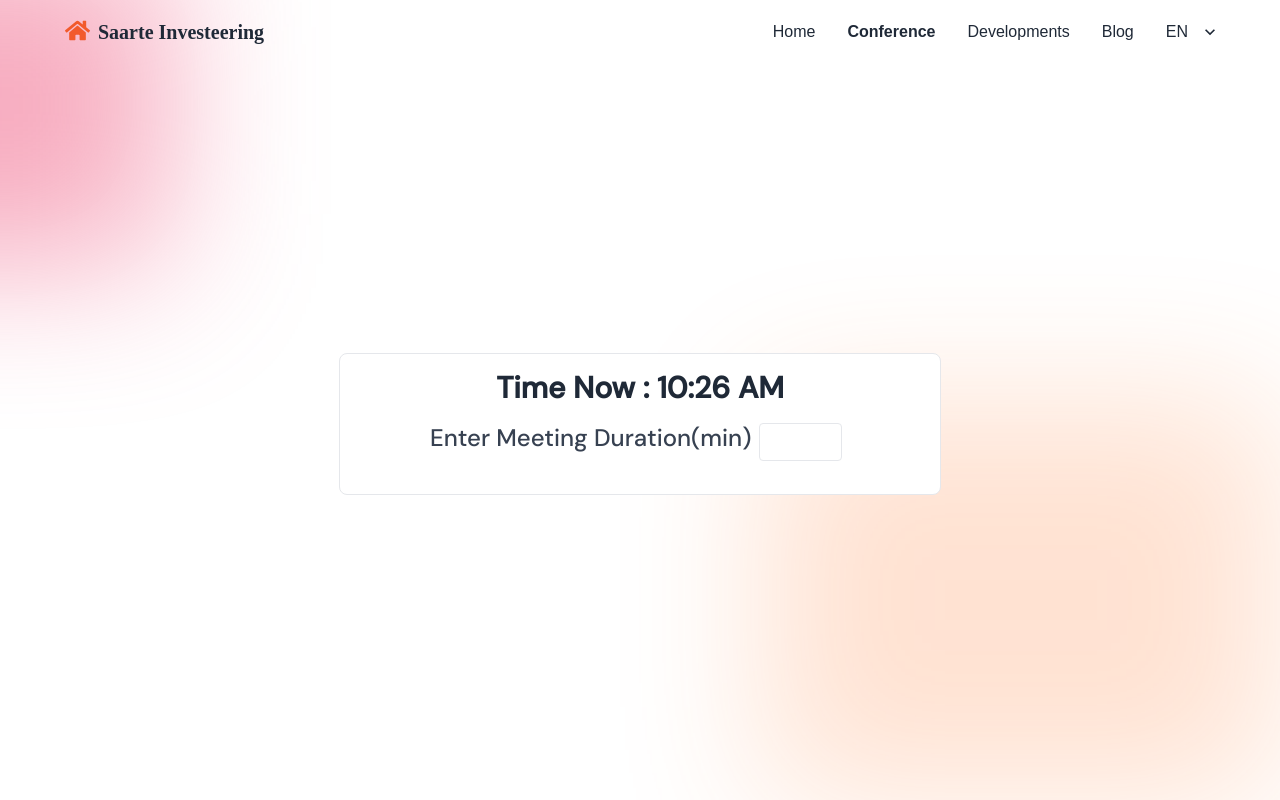
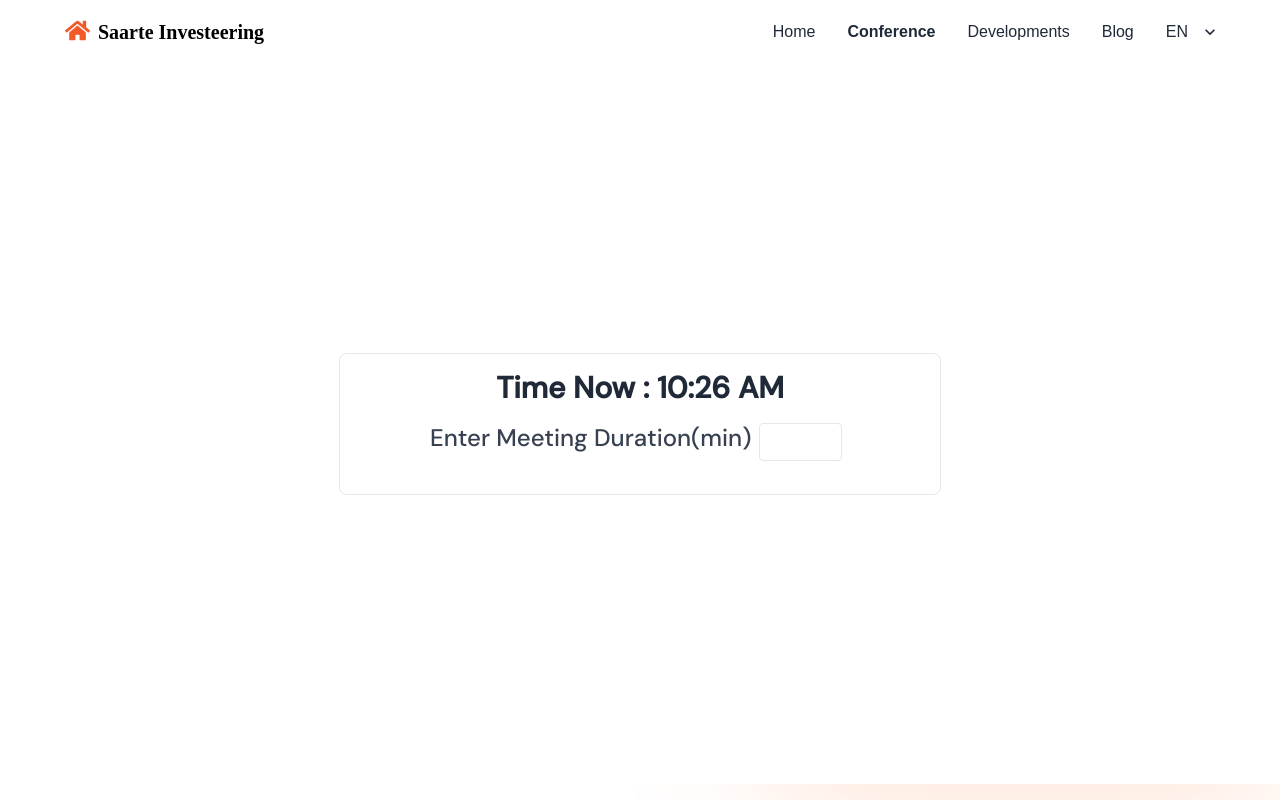
Before and after one commit to Noor-26/nextjs-conference-booking, a Next.js app: page / in a window 1280 px wide. Built offline with nearby package versions, Linux system fonts and the light colour scheme; a web font is replaced by a local one.

Commit message:
background color and font color changed

```diff
--- a/src/app/components/Navber.tsx
+++ b/src/app/components/Navber.tsx
@@ -25,7 +25,7 @@ const Navber = () => {
       </ul>
     </div>
   <div className="flex flex-nowrap">
-    <a className="btn btn-ghost nav_head_font  items-center normal-case text-xl"><FaHome className='mx-2 text-[#F25A2C] relative bottom-[2px] text-[25px]'/>Saarte Investeering</a>
+    <a className="btn btn-ghost nav_head_font  items-center normal-case text-xl text-black"><FaHome className='mx-2 text-[#F25A2C] relative bottom-[2px] text-[25px] '/>Saarte Investeering</a>
   </div>
   </div>
   <div className=" navbar-end hidden lg:flex">
--- a/src/app/globals.css
+++ b/src/app/globals.css
@@ -5,6 +5,11 @@
 /* defining fonts */
 *{
   font-family: 'DM Sans', sans-serif;
+
+}
+body{
+  background-color: white;
+
 }
 .Abeezee{
   font-family: 'ABeeZee', sans-serif;
--- a/src/app/layout.tsx
+++ b/src/app/layout.tsx
@@ -18,7 +18,7 @@ export default function RootLayout({
 <link rel="preconnect" href="https://fonts.gstatic.com" crossOrigin='use-credentials'/>
 <link href="https://fonts.googleapis.com/css2?family=ABeeZee:ital@1&family=DM+Sans:wght@500&family=Gabriela&family=Lusitana&display=swap" rel="stylesheet"/>
       </head>
-      <body>{children}</body>
+      <body className='bg-white'>{children}</body>
     </html>
   )
 }
```
